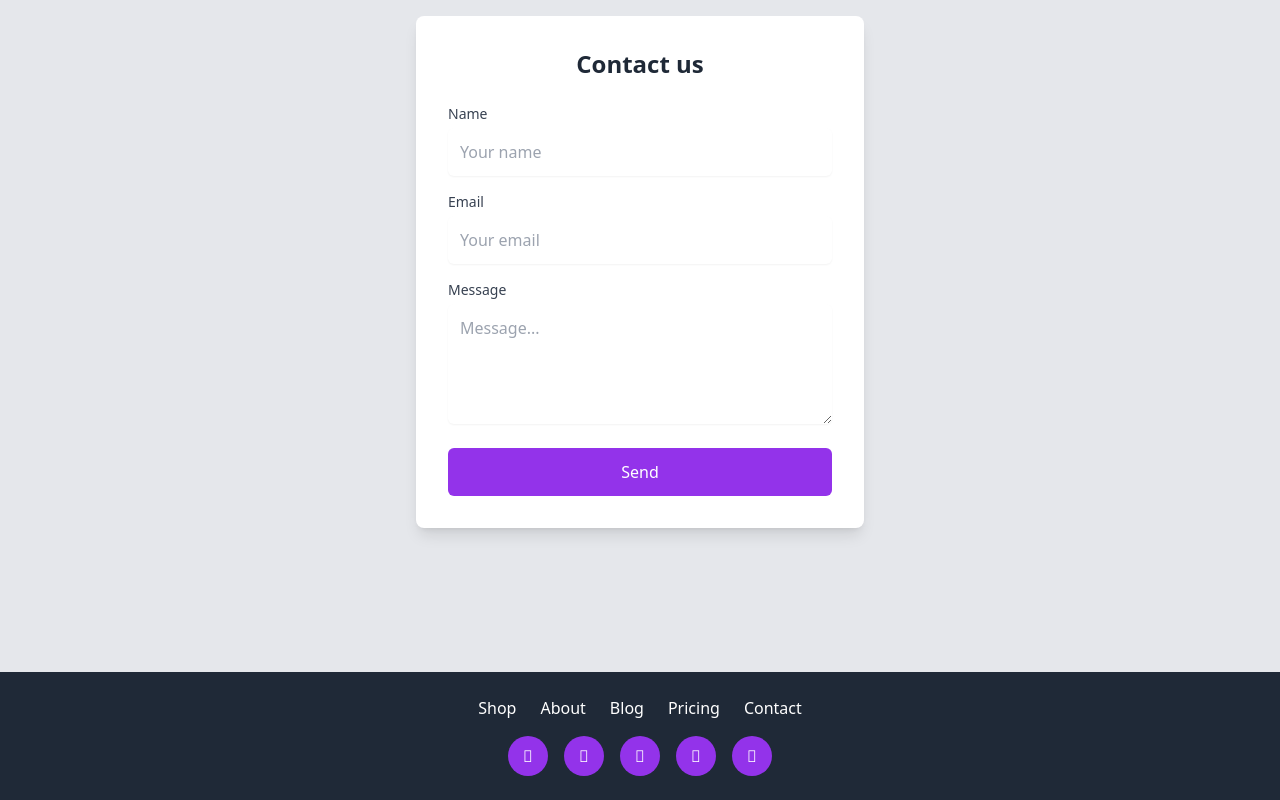
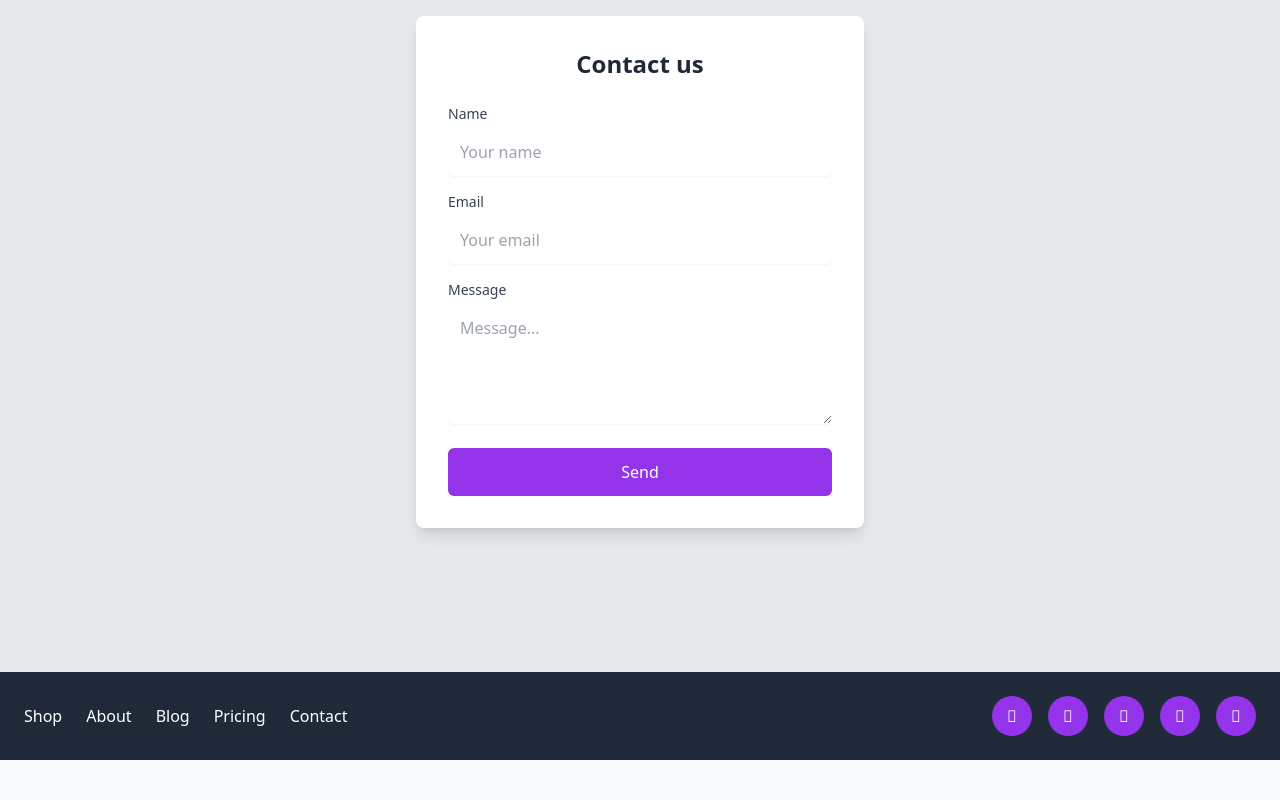
Before and after one commit to EmreCanTERKAN/FrondEndBootCamp, a plain HTML site: page Hafta4/ödev2/index.html in a window 1280 px wide. Shown: the part 1368-2168 px from the top of the page. After the commit the page ends 2128 px from the top, so only its background shows below. Drawn offline with nearby package versions, Linux system fonts and the light colour scheme.

Commit message:
güncellenmiş footer

```diff
--- a/Hafta4/ödev2/index.html
+++ b/Hafta4/ödev2/index.html
@@ -204,58 +204,57 @@
 
 
     <!-- Footer -->
-    <footer class="text-center p-6 bg-gray-800 text-white">
-      <nav class="mb-4 flex justify-center space-x-6">
-        <a href="#" class="hover:text-gray-800">Shop</a>
-        <a href="#" class="hover:text-gray-800">About</a>
-        <a href="#" class="hover:text-gray-800">Blog</a>
-        <a href="#" class="hover:text-gray-800">Pricing</a>
-        <a href="#" class="hover:text-gray-800">Contact</a>
+    <footer class="bg-gray-800 text-white p-6">
+      <div class="container mx-auto flex justify-between items-center">
+        <!-- Sol Tarafta Linkler -->
+        <nav class="flex space-x-6">
+          <a href="#" class="hover:text-gray-400">Shop</a>
+          <a href="#" class="hover:text-gray-400">About</a>
+          <a href="#" class="hover:text-gray-400">Blog</a>
+          <a href="#" class="hover:text-gray-400">Pricing</a>
+          <a href="#" class="hover:text-gray-400">Contact</a>
         </nav>
 
-      <!-- Social Icons -->
-      <div class="flex justify-center space-x-4">
+        <!-- Sağ Tarafta Sosyal İkonlar -->
+        <div class="flex space-x-4">
           <a
             href="#"
-          class="w-10 h-10 bg-purple-600 text-white flex items-center justify-center rounded-full hover:bg-purple-700"
+            class="w-10 h-10 bg-purple-600 flex items-center justify-center rounded-full hover:bg-purple-700"
           >
-          <!-- Instagram -->
             <span class="sr-only">Instagram</span>
             &#xf16d;
           </a>
           <a
             href="#"
-          class="w-10 h-10 bg-purple-600 text-white flex items-center justify-center rounded-full hover:bg-purple-700"
+            class="w-10 h-10 bg-purple-600 flex items-center justify-center rounded-full hover:bg-purple-700"
           >
-          <!-- Pinterest -->
             <span class="sr-only">Pinterest</span>
             &#xf231;
           </a>
           <a
             href="#"
-          class="w-10 h-10 bg-purple-600 text-white flex items-center justify-center rounded-full hover:bg-purple-700"
+            class="w-10 h-10 bg-purple-600 flex items-center justify-center rounded-full hover:bg-purple-700"
           >
-          <!-- Twitter -->
             <span class="sr-only">Twitter</span>
             &#xf099;
           </a>
           <a
             href="#"
-          class="w-10 h-10 bg-purple-600 text-white flex items-center justify-center rounded-full hover:bg-purple-700"
+            class="w-10 h-10 bg-purple-600 flex items-center justify-center rounded-full hover:bg-purple-700"
           >
-          <!-- Facebook -->
             <span class="sr-only">Facebook</span>
             &#xf09a;
           </a>
           <a
             href="#"
-          class="w-10 h-10 bg-purple-600 text-white flex items-center justify-center rounded-full hover:bg-purple-700"
+            class="w-10 h-10 bg-purple-600 flex items-center justify-center rounded-full hover:bg-purple-700"
           >
-          <!-- Google -->
             <span class="sr-only">Google</span>
             &#xf1a0;
           </a>
         </div>
+      </div>
     </footer>
+
   </body>
 </html>
```
Lines whose indentation alone changed are shown as unchanged.
